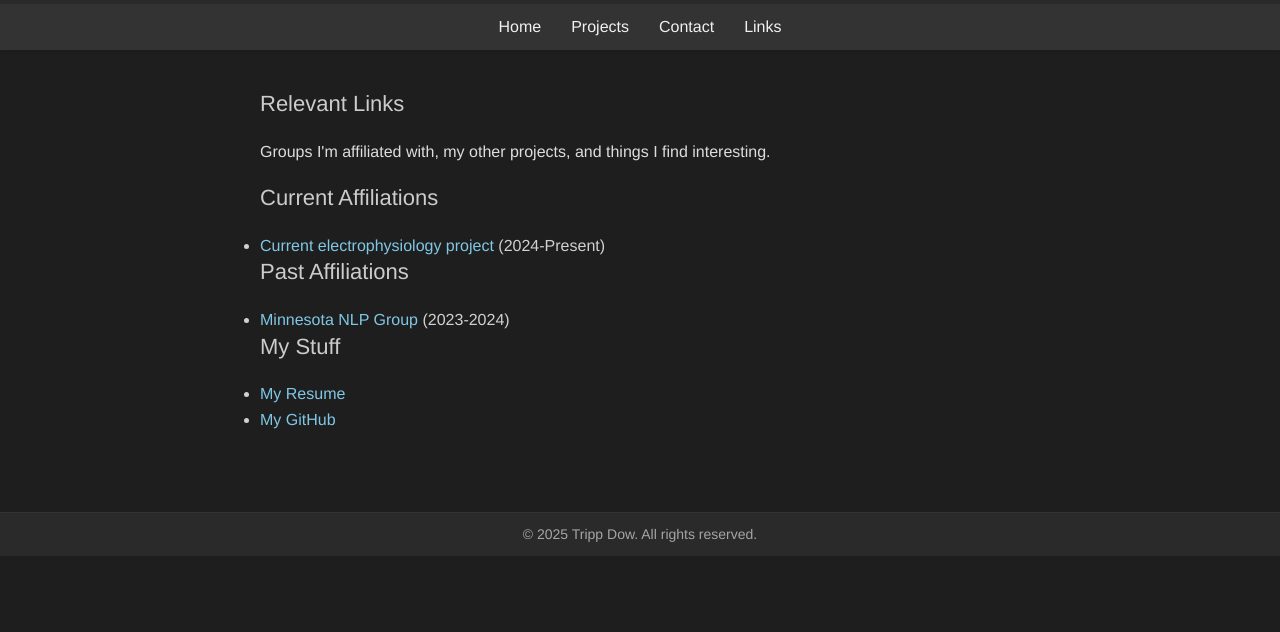
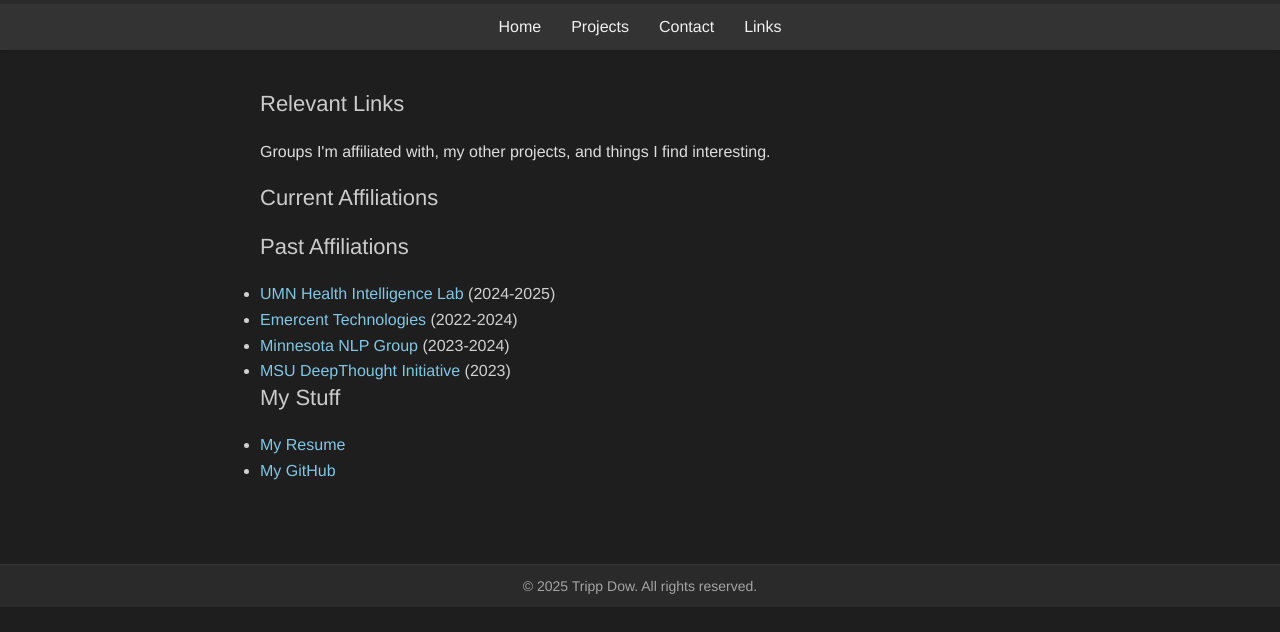
Before and after one commit to prettytrippy/prettytrippy.github.io, a plain HTML site: page links.html in a window 1280 px wide. Shown: the part 74-706 px from the top of the page. Drawn offline with Linux system fonts and the light colour scheme.

Commit message:
New links

```diff
--- a/links.html
+++ b/links.html
@@ -24,13 +24,17 @@
         <section>
             <h2>Current Affiliations</h2>
             <ul>
-                <li><a href="https://github.com/prettytrippy/MSNA" target="_blank">Current electrophysiology project</a> (2024-Present)</li>
+
             </ul>
         </section>
         <section>
             <h2>Past Affiliations</h2>
             <ul>
+                <li><a href="https://github.com/prettytrippy/MSNA" target="_blank">UMN Health Intelligence Lab</a> (2024-2025)</li>
+                <li><a href="https://www.emercent.com/" target="_blank">Emercent Technologies</a> (2022-2024)</li>
                 <li><a href="https://minnesotanlp.github.io/" target="_blank">Minnesota NLP Group</a> (2023-2024)</li>
+                <li><a href="https://deepthought-initiative.github.io/alumni_members.html" target="_blank">MSU DeepThought Initiative</a> (2023)</li>
+
             </ul>
         </section>
         <section>
```
Also changed, not shown: 1 other file.
